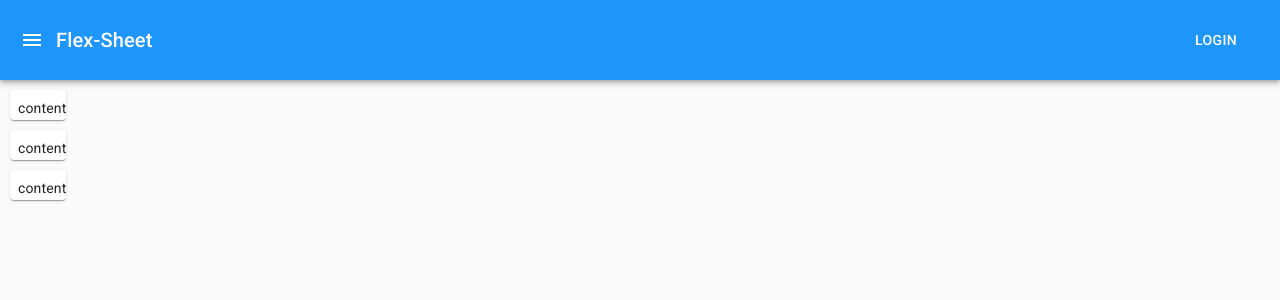
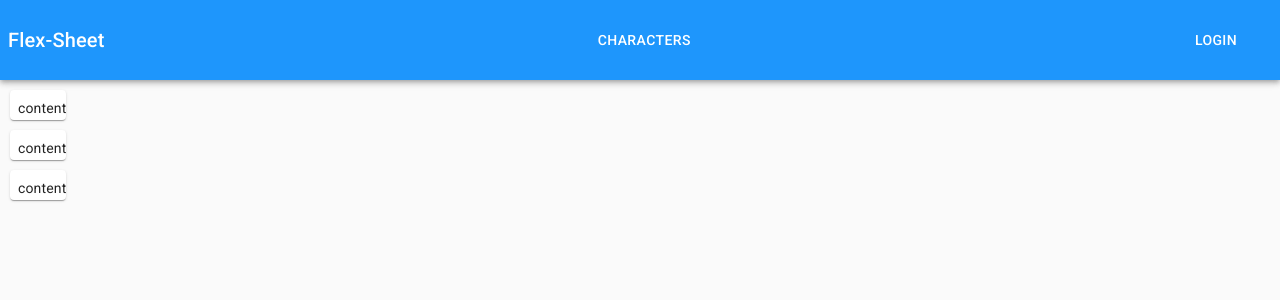
Before and after one commit to matt-evangelidis/COMP3120-assignment2, a React (Create React App) app: page / in a window 1280 px wide. Shown: the top 300 px of the page. Built offline with nearby package versions, Linux system fonts and the light colour scheme.

Commit message:
Added top navigation bar

```diff
--- a/src/App.jsx
+++ b/src/App.jsx
@@ -6,7 +6,7 @@ import "material-design-icons/iconfont/material-icons.css";
 import "react-grid-layout/css/styles.css";
 import "react-resizable/css/styles.css";
 
-import React from "react";
+import React, { useState } from "react";
 
 import { BrowserRouter as Router, Switch, Route, Link } from "react-router-dom";
 
--- a/src/components/layout/header.jsx
+++ b/src/components/layout/header.jsx
@@ -8,23 +8,45 @@ import IconButton from "@material-ui/core/IconButton";
 import Button from "@material-ui/core/Button";
 import Icon from "@material-ui/core/Icon";
 import Typography from "@material-ui/core/Typography";
+import Drawer from "@material-ui/core/Drawer";
 
-function header(props) {
+function Header(props) {
+	const [drawerStatus, setDrawerStatus] = useState(false);
+
+	const drawerClickOut = (event) => {
+		if (!event.target.classList.contains("drawer-body")) {
+			setDrawerStatus(false);
+		}
+	};
+
 	return (
+		<>
 			<AppBar className="nav-bar" position="static">
 				<Toolbar style={{ paddingLeft: 0 }}>
-				<IconButton>
+					{/* <IconButton onClick={() => setDrawerStatus(!drawerStatus)}>
 						<Icon>menu</Icon>
-				</IconButton>
-				<Typography variant="h6" style={{ flexGrow: 1 }}>
-					Flex-Sheet
-				</Typography>
-				<Button component={Link} to="/login">
+					</IconButton> */}
+					<Typography variant="h6">Flex-Sheet</Typography>
+					<Button component={Link} to="/" style={{ margin: "auto" }}>
+						Characters
+					</Button>
+					<Button component={Link} to="/login" style={{ marginRight: 0 }}>
 						Login
 					</Button>
 				</Toolbar>
 			</AppBar>
+
+			{/* <Drawer
+				open={drawerStatus}
+				PaperProps={{
+					className: "drawer-body",
+				}}
+				onClick={drawerClickOut}
+			>
+				This is the drawer
+			</Drawer> */}
+		</>
 	);
 }
 
-export default header;
+export default Header;
--- a/src/styles/base.scss
+++ b/src/styles/base.scss
@@ -20,6 +20,7 @@ a {
 
 	.content {
 		min-height: calc(100vh - #{$nav-bar-height});
+		margin: auto;
 		display: flex;
 	}
 }
```
Lines whose indentation alone changed are shown as unchanged.
